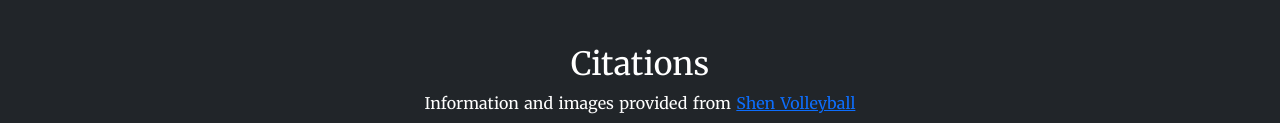
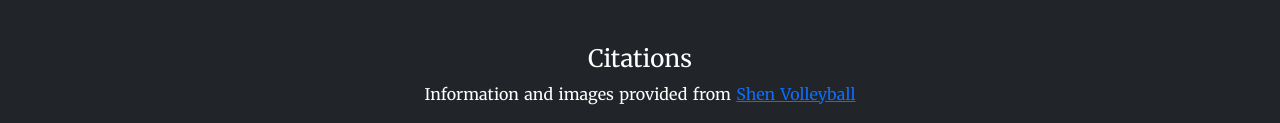
Before and after one commit to osborngk/bootstrap, a plain HTML site: page index.html in a window 1280 px wide. Shown: the part 8439-8562 px from the top of the page. Drawn offline with nearby package versions, Linux system fonts and the light colour scheme; a script that the page names is missing.

Commit message:
Add files via upload

```diff
--- a/index.html
+++ b/index.html
@@ -213,7 +213,7 @@
             <div class="container px-4">
                 <div class="row gx-4 justify-content-center">
                 <div class="col-lg-8" id="citations">
-                    <h2>Citations</h2>
+                    <h4>Citations</h4>
                     <p>Information and images provided from <a href="https://www.shenvolleyball.com/">Shen Volleyball</a></p>
 
                 </div>
```
